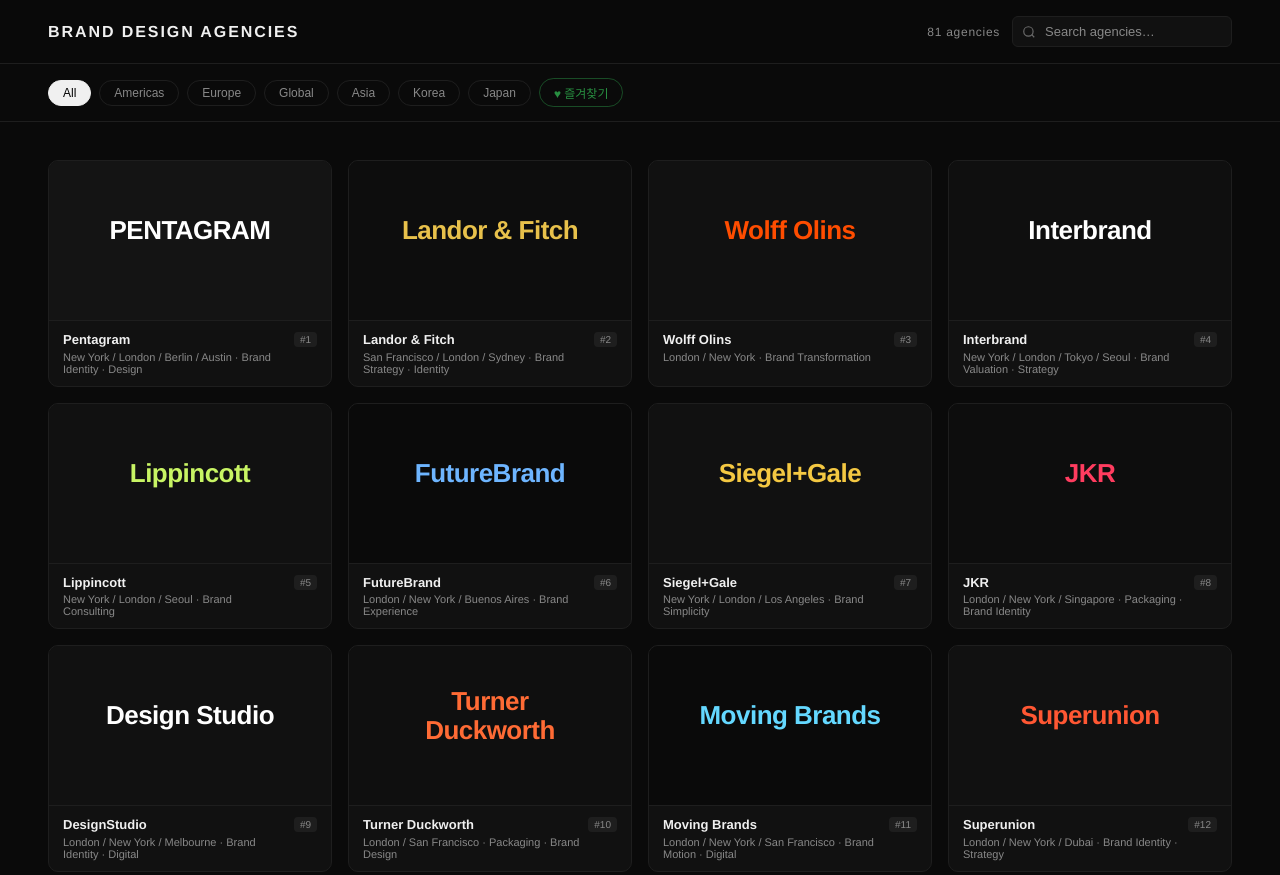
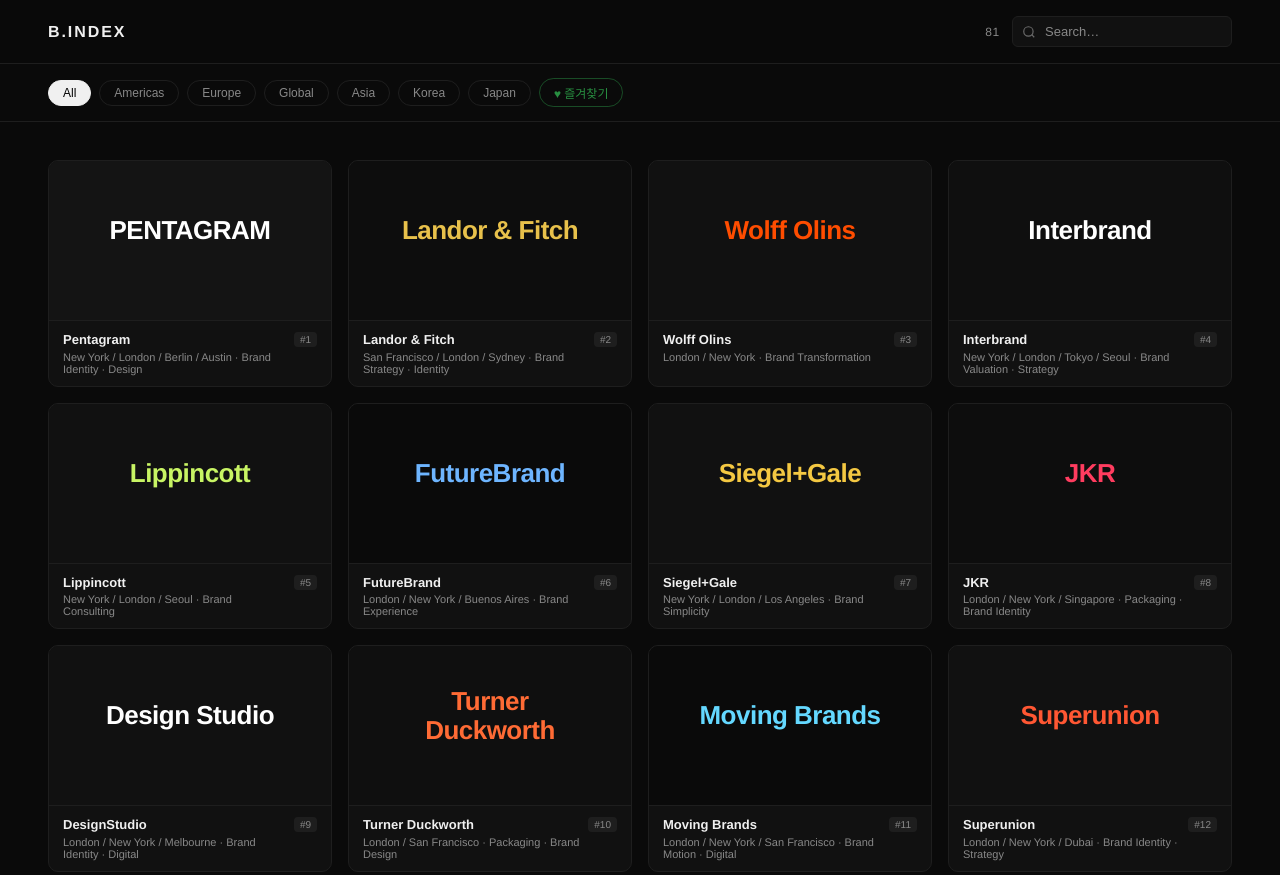
Before and after one commit to xjosxjosx/webBrandDesignSite, a plain HTML site: page index.html in a window 1280 px wide. Shown: the top 875 px of the page. Drawn offline with Linux system fonts and the light colour scheme.

Commit message:
Rename title to B.INDEX, remove agencies label from search

```diff
--- a/index.html
+++ b/index.html
@@ -3,7 +3,7 @@
 <head>
   <meta charset="UTF-8" />
   <meta name="viewport" content="width=device-width, initial-scale=1.0" />
-  <title>Global Brand Design Agencies</title>
+  <title>B.INDEX</title>
   <style>
     *, *::before, *::after { box-sizing: border-box; margin: 0; padding: 0; }
 
@@ -275,14 +275,14 @@
 <body>
 
 <header>
-  <div class="site-title">Brand Design Agencies</div>
+  <div class="site-title">B.INDEX</div>
   <div class="header-right">
     <span class="agency-count" id="countLabel"></span>
     <div class="search-wrap">
       <svg class="search-icon" width="14" height="14" viewBox="0 0 24 24" fill="none" stroke="currentColor" stroke-width="2">
         <circle cx="11" cy="11" r="8"/><path d="m21 21-4.35-4.35"/>
       </svg>
-      <input type="text" id="searchInput" placeholder="Search agencies…" />
+      <input type="text" id="searchInput" placeholder="Search…" />
     </div>
   </div>
 </header>
@@ -966,7 +966,7 @@
 
 function updateCount() {
   const visible = grid.querySelectorAll('.card:not(.hidden)').length;
-  countLabel.textContent = `${visible} agencies`;
+  countLabel.textContent = `${visible}`;
   emptyState.classList.toggle('show', visible === 0);
 }
 
```
